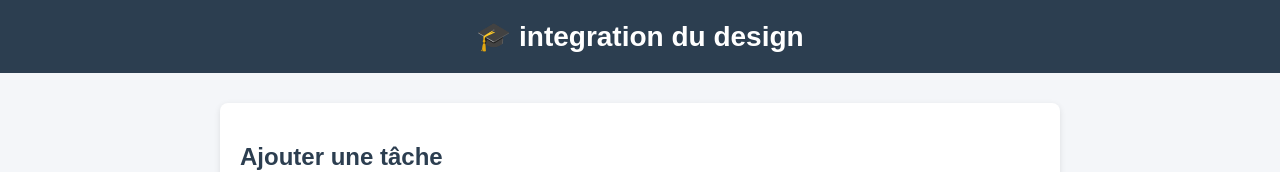
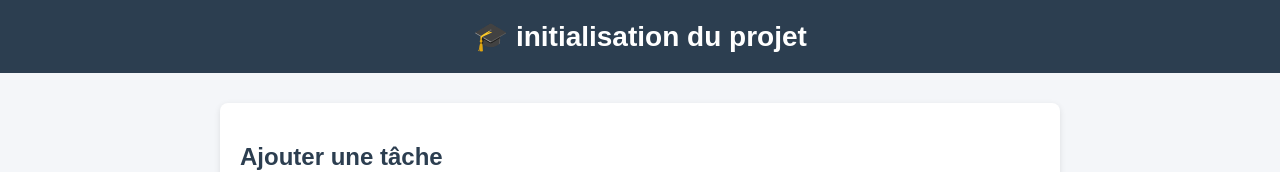
Before and after one commit to tchuentechristelle2025-max/todo_app, a plain HTML site: page index.html in a window 1280 px wide. Shown: the top 172 px of the page. Drawn offline with Linux system fonts and the light colour scheme.

Commit message:
initialisation_du_projet

```diff
--- a/index.html
+++ b/index.html
@@ -7,7 +7,7 @@
 </head>
 <body>
   <header>
-    <h1>🎓 integration du design</h1>
+    <h1>🎓 initialisation du projet</h1>
   </header>
 
   <div class="container">
```
